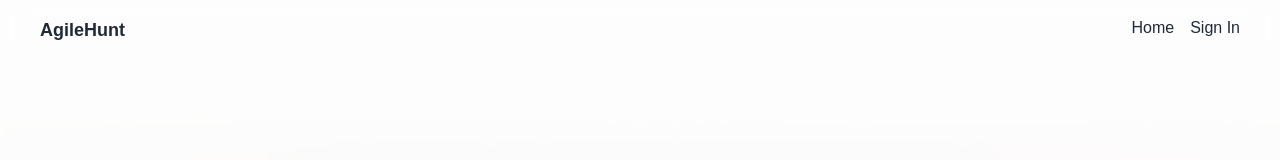
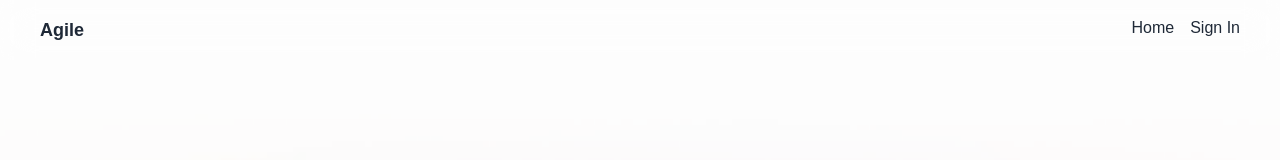
Before and after one commit to abhishek-kumar-91/agileHunter, a Next.js app: page /signin in a window 1280 px wide. Shown: the top 160 px of the page. Built offline with nearby package versions, Linux system fonts and the light colour scheme.

Commit message:
Checking repo

```diff
--- a/src/components/Navbar.tsx
+++ b/src/components/Navbar.tsx
@@ -5,7 +5,7 @@ function Navbar() {
     <div>
         <header className="w-full f bg-white bg-opacity-30 backdrop-blur-lg fixed ">
   <nav className="flex justify-between py-4 px-10">
-    <div className="text-gray-800 text-lg font-bold">AgileHunt</div>
+    <div className="text-gray-800 text-lg font-bold">Agile</div>
     <ul className="flex space-x-4">
     <Link href={"/"} className="text-gray-800 hover:text-gray-600 cursor-pointer">Home</Link>
       <Link href={"/signin"} className="text-gray-800 hover:text-gray-600 cursor-pointer">Sign In</Link>
```
